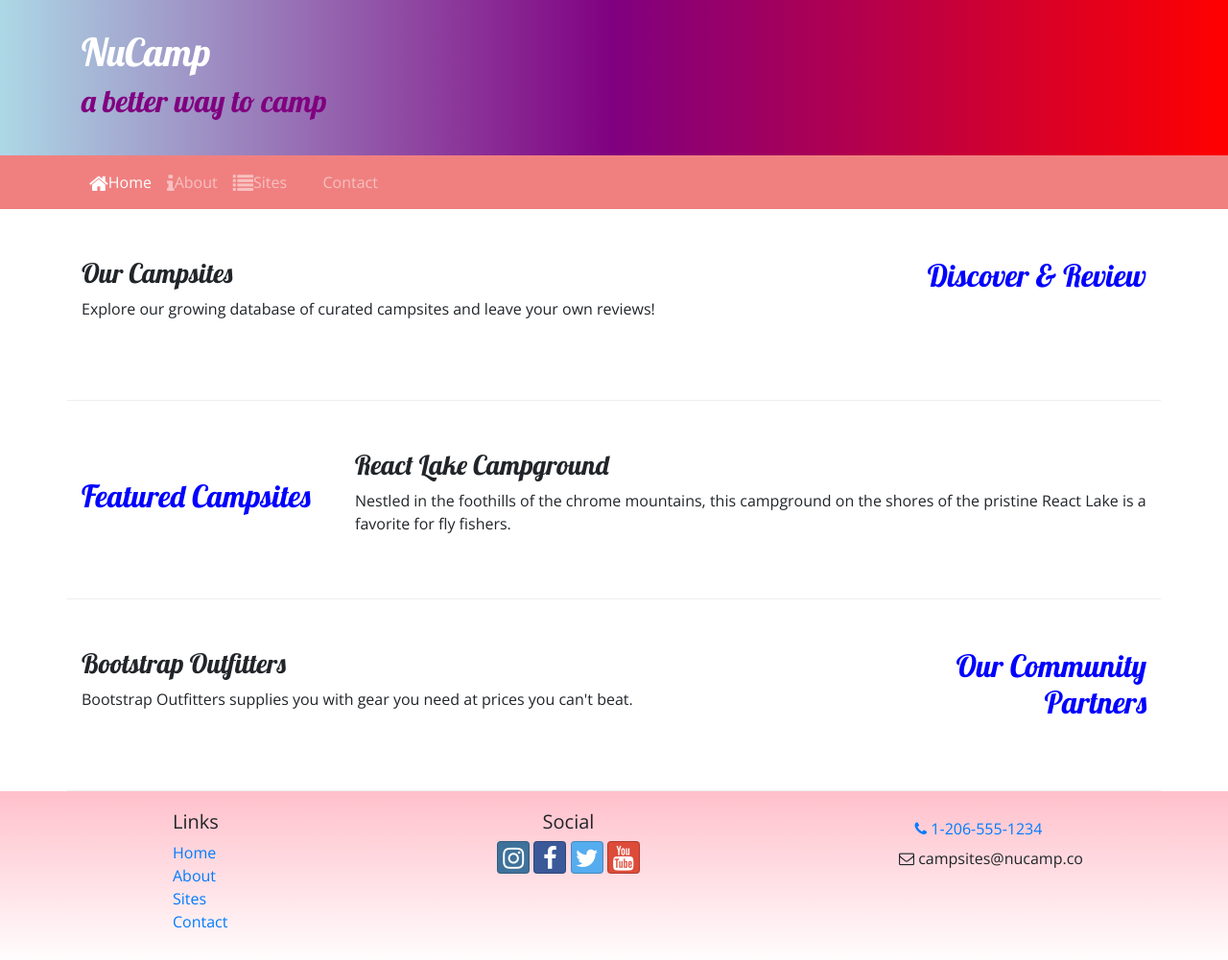
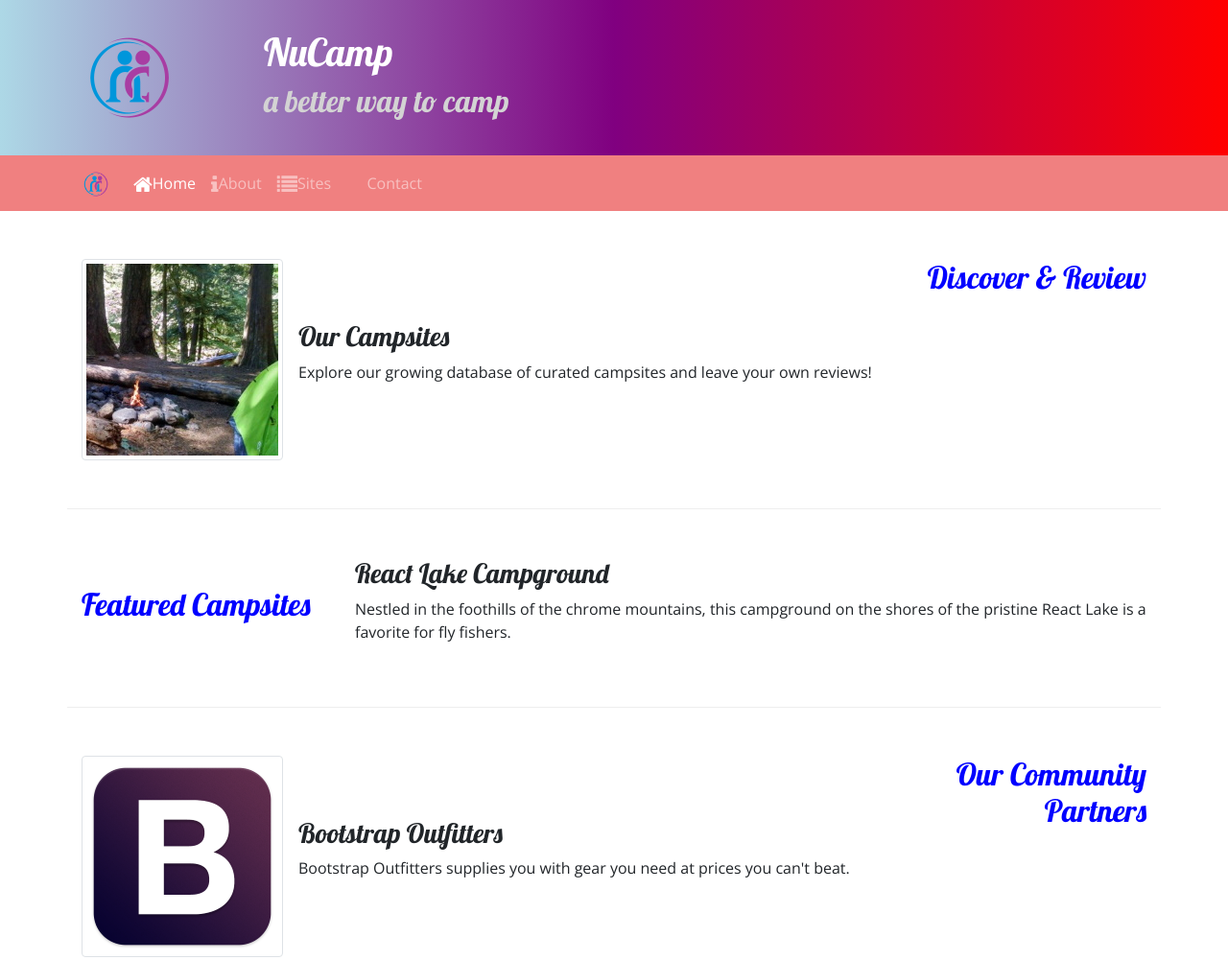
Before and after one commit to Jalcantara88/nucampsiteAltered, a website: page index.html in a window 1280 px wide. Shown: the top 1001 px of the page at 96% size. Drawn offline with nearby package versions, Linux system fonts and the light colour scheme.

Commit message:
images and media tags

```diff
--- a/css/styles.css
+++ b/css/styles.css
@@ -11,7 +11,7 @@ h2 {
 }
 
 header h2 {
-    color: purple;
+    color: lightgray;
 }
 
 .siteFooter{
--- a/index.html
+++ b/index.html
@@ -35,6 +35,12 @@
         <header class="jumbotron jumbotron-fluid">
             <div class="container">
                 <div class="row">
+                    <!--logo jumbotron-->
+                    <div class="col-4 col-sm-3 col-md-2 align-self-center">
+                        <a href="index.html">
+                            <img src="img/logo.png" class="img-fluid"/>
+                        </a>
+                    </div>
                     <div class="col">
                         <h1>NuCamp</h1>
                         <h2>a better way to camp</h2>
@@ -48,8 +54,12 @@
         <nav class="navbar navbar-expand-sm navbar-dark sticky-top">
             <!--container for nav elements-->
             <div class="container">
+                <!--logo-->
+                <a class="navbar-brand" href="index.html">
+                    <img src="img/logo.png" height="30px" width="30px"/>
+                </a>
                 <!--Button to expand navbar when sm or smaller, link to data target-->
-                <button class="navbar-toggler ml-auto" type="button"
+                <button class="navbar-toggler" type="button"
                 data-toggle="collapse" data-target="#nucampNavbar">
                     <!--image for collapsed navbar button-->
                     <span class ="navbar-toggler-icon"></span>
@@ -73,8 +83,13 @@
                     <h2 class="text-sm-right">Discover & Review</h2>
                 </div>
                 <div class="col">
-                    <h3>Our Campsites</h3>
-                    <p class="d-none d-sm-block">Explore our growing database of curated campsites and leave your own reviews!</p>
+                    <div class="media">
+                        <img src="img/breadcrumb-trail-thumb.jpg" alt="Breadcrumb Trail Thumbnail" class="d-flex img-thumbnail mr-3"/>
+                        <div class="media-body align-self-center">
+                            <h3>Our Campsites</h3>
+                            <p class="d-none d-sm-block">Explore our growing database of curated campsites and leave your own reviews!</p>
+                        </div>
+                    </div>
                 </div>
             </div>
 
@@ -93,8 +108,13 @@
                     <h2 class="text-sm-right">Our Community Partners</h2>
                 </div>
                 <div class="col">
-                    <h3>Bootstrap Outfitters</h3>
-                    <p class="d-none d-sm-block">Bootstrap Outfitters supplies you with gear you need at prices you can't beat.</p>
+                    <div class="media">
+                        <img src="img/bootstrap-thumb.png" alt="Bootstrap Outfitters" class="d-flex mr-3 img-thumbnail"/>
+                        <div class="media-body align-self-center">
+                            <h3>Bootstrap Outfitters</h3>
+                            <p class="d-none d-sm-block">Bootstrap Outfitters supplies you with gear you need at prices you can't beat.</p>
+                        </div>
+                    </div>
                 </div>
             </div>
         </div>
```
Also changed, not shown: aboutus.html (+10 -0 lines), contactus.html (+10 -0 lines), img/bootstrap-thumb.png (added), img/breadcrumb-trail-thumb.jpg (added), img/breadcrumb-trail.jpg (added), img/chrome-river-thumb.jpg (added), img/chrome-river.jpg (added), img/logo.png (added), img/react-lake-thumb.jpg (added), img/react-lake.jpg (added).
